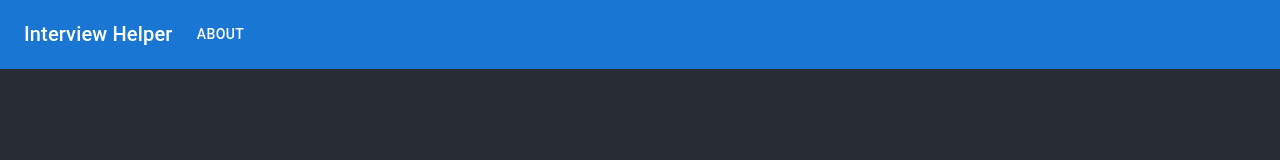
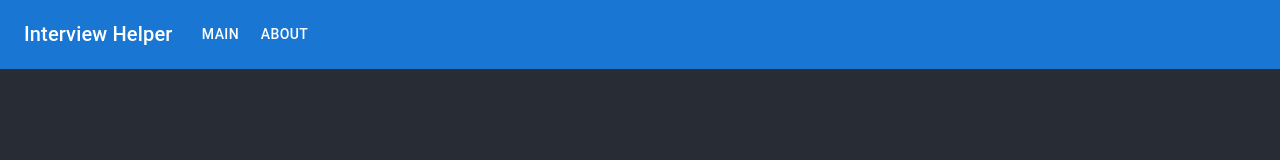
Before and after one commit to Sverdiyev/InterviewHelperFE, a React (Create React App) app: page /about in a window 1280 px wide. Shown: the top 160 px of the page. Built offline with nearby package versions, Linux system fonts and the light colour scheme.

Commit message:
added nav to "default", main and about page

```diff
--- a/src/App.js
+++ b/src/App.js
@@ -12,6 +12,10 @@ function App() {
       <main>
         <Routes>
           <Route path="/about" element={<About />} />
+          {/* Not sure if we will use different landing page & main page.
+          If it will be the same page, linking in NAV component for
+          "Interview Help" text should be changed/removed*/}
+          <Route path="/main" element={<Main />} />
           <Route path="/" element={<Main />} />
           <Route path="*" element={<NotFound />} />
         </Routes>
--- a/src/components/generiComponents/Navbar.jsx
+++ b/src/components/generiComponents/Navbar.jsx
@@ -8,8 +8,9 @@ import Menu from '@mui/material/Menu';
 import Container from '@mui/material/Container';
 import Button from '@mui/material/Button';
 import MenuItem from '@mui/material/MenuItem';
+import { Link } from 'react-router-dom';
 
-const pages = ['About'];
+const pages = ['main', 'about'];
 
 export default function Navbar() {
   const [anchorElNav, setAnchorElNav] = React.useState(null);
@@ -29,8 +30,10 @@ export default function Navbar() {
           <Typography
             variant="h6"
             noWrap
-            component="div"
+            component={Link}
+            to="/"
             sx={{ mr: 2, display: { xs: 'none', md: 'flex' } }}
+            style={{ textDecoration: 'none', color: 'white' }}
           >
             Interview Helper
           </Typography>
@@ -79,6 +82,7 @@ export default function Navbar() {
           </Typography>
           <Box sx={{ flexGrow: 1, display: { xs: 'none', md: 'flex' } }}>
             {pages.map((page) => (
+              <Link key={page} to={'/' + page} style={{ textDecoration: 'none' }}>
                 <Button
                   key={page}
                   onClick={handleCloseNavMenu}
@@ -86,6 +90,7 @@ export default function Navbar() {
                 >
                   {page}
                 </Button>
+              </Link>
             ))}
           </Box>
         </Toolbar>
```
Lines whose indentation alone changed are shown as unchanged.
